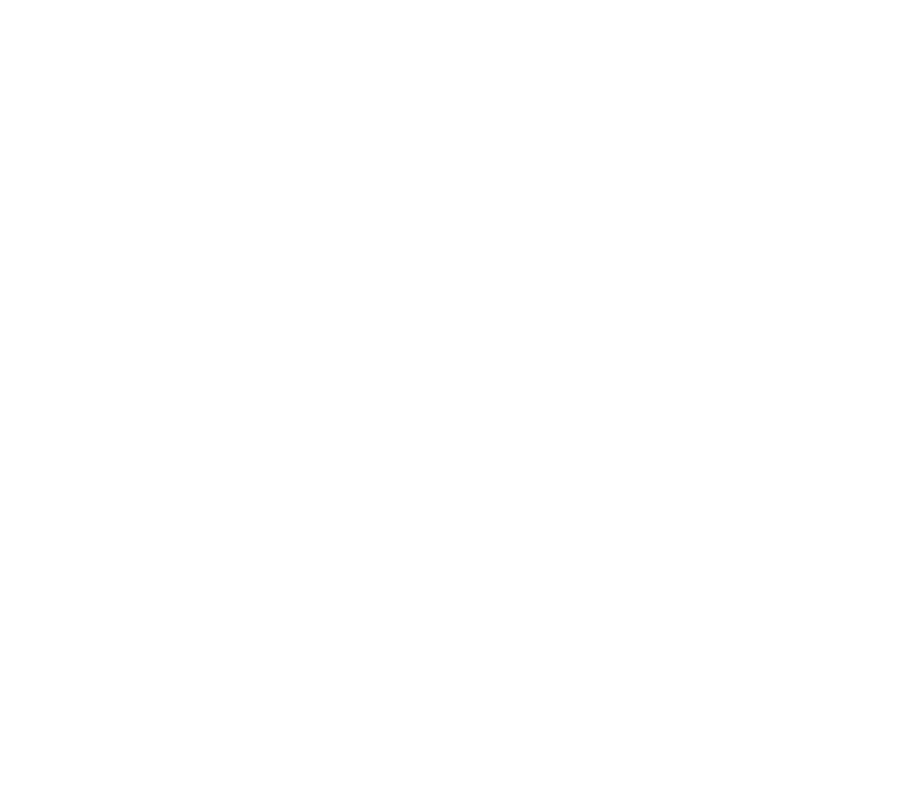
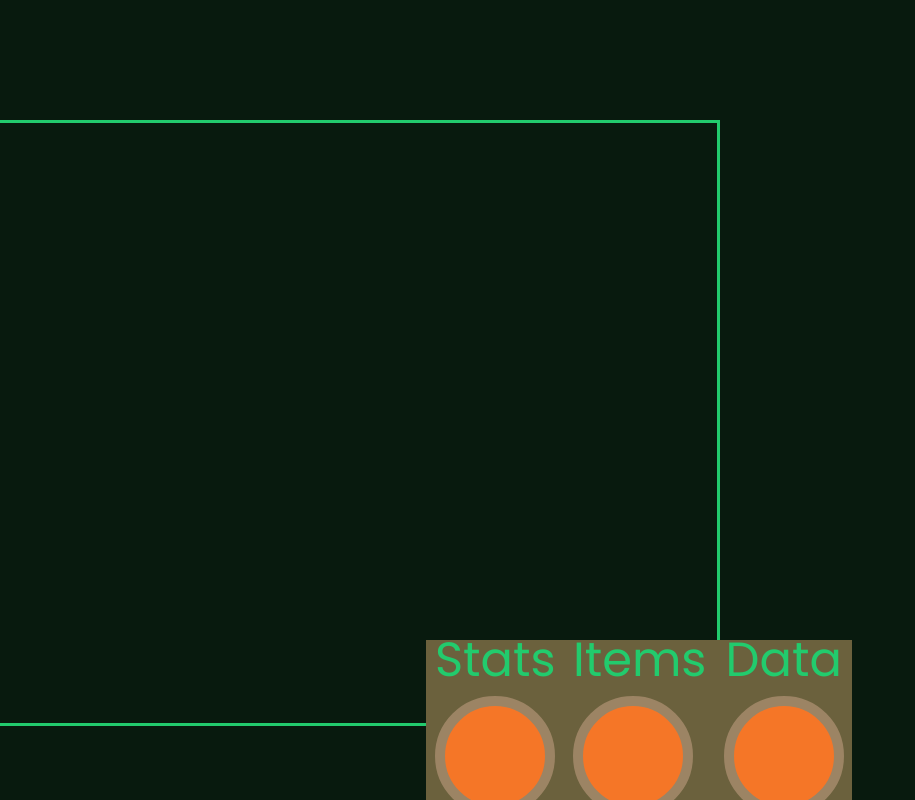
Before and after one commit to Lucca-21/Trabalho_empreendedorismo, a plain HTML site: page index.html in a window 1280 px wide. Shown: the whole page, without its empty margins (0-915 px from the left). Drawn offline with Linux system fonts and the light colour scheme.

Commit message:
starting to develop

```diff
--- a/Style/style.css
+++ b/Style/style.css
@@ -7,4 +7,70 @@
 html, body {
     font-family: "Poppins", sans-serif;
     font-size: 16px;
+    color: #22cb6d;
+    background-color: #081a0e;
 }
+
+ul {
+    list-style: none;
+}
+
+li {
+    text-align: center;
+}
+
+/* ========================== Classes =========================== */
+
+.container {
+    display: flex;
+    justify-content: space-around;
+}
+
+/* ============================= Main ======================== */
+
+main::after {
+    content: "";
+    height: 600px;
+    width: 800px;
+    display: flex;
+
+    border: solid 3px #22cb6d;
+
+    position: fixed;
+    top: 15vh;
+    right: 560px;
+
+}
+
+/* ========================= Footer ===================== */
+
+footer {
+    position: fixed;
+    bottom: 0;
+    left: 33.3vw;
+}
+
+.menu_selector_container {
+    background-color: #6b613d;
+    width: 33.3vw;
+    height: 20vh;
+    align-items: center;
+}
+
+.selector {
+    display: flex;
+    flex-direction: column;
+    justify-content: center;
+    padding: 5px 0px;
+
+    font-size: 3rem;
+}
+
+.selector_button {
+    width: 120px;
+    height: 120px;
+    border: solid 10px #9c8464;
+    border-radius: 60px;
+    background-color: #f57627;
+    cursor: pointer;
+}
--- a/index.html
+++ b/index.html
@@ -23,7 +23,26 @@
 </main>
 
 <footer>
-
+    <ul id="menu_selector" class="menu_selector_container container">
+        <li>
+            <div class="selector">
+                <p>Stats</p>
+                <input type="button" class="selector_button">
+            </div>
+        </li>
+        <li>
+            <div class="selector">
+                <p>Items</p>
+                <input type="button" class="selector_button">
+            </div>
+        </li>
+        <li>
+            <div class="selector">
+                <p>Data</p>
+                <input type="button" class="selector_button">
+            </div>
+        </li>
+    </ul>
 </footer>
 </body>
 
```
